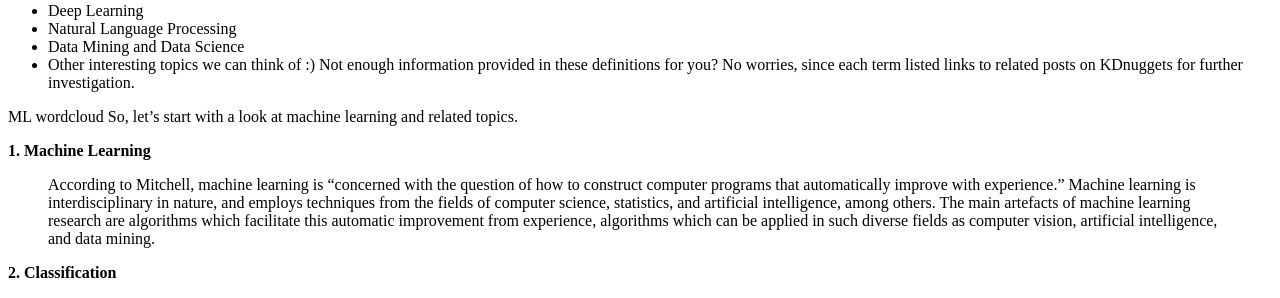
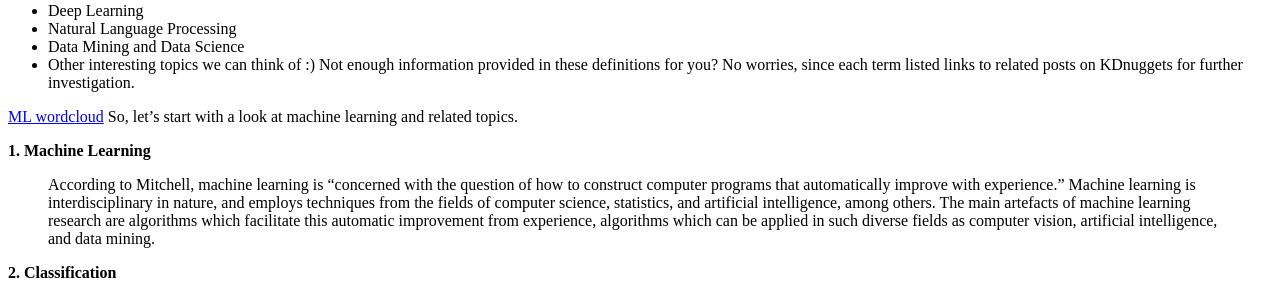
Before and after one commit to rahulkr7370/rahul10-pu.github.io, a Jekyll site: the page built from _posts/2017-03-11-Machine-learning-key-terms-explained.md, in a window 1280 px wide. Shown: the part 270-568 px from the top of the page. Built offline with Jekyll 4.4.1, drawn with Linux system fonts in a browser that asks for light colours; our own code applies the rules of GitHub Pages for plain Markdown files; comment, search, counter and statistics services are not loaded; part of the change alters nothing that is shown.

```diff
--- a/_posts/2017-03-11-Machine-learning-key-terms-explained.md
+++ b/_posts/2017-03-11-Machine-learning-key-terms-explained.md
@@ -6,7 +6,7 @@ This is the first in a series of such posts on KDnuggets which will offer concis
 * Other interesting topics we can think of :)
 Not enough information provided in these definitions for you? No worries, since each term listed links to related posts on KDnuggets for further investigation.
 
-ML wordcloud
+[ML wordcloud](rahul10-pu.github.io/ml-wordcloud.jpg)
 So, let's start with a look at machine learning and related topics.
 
 **1. Machine Learning**
```
